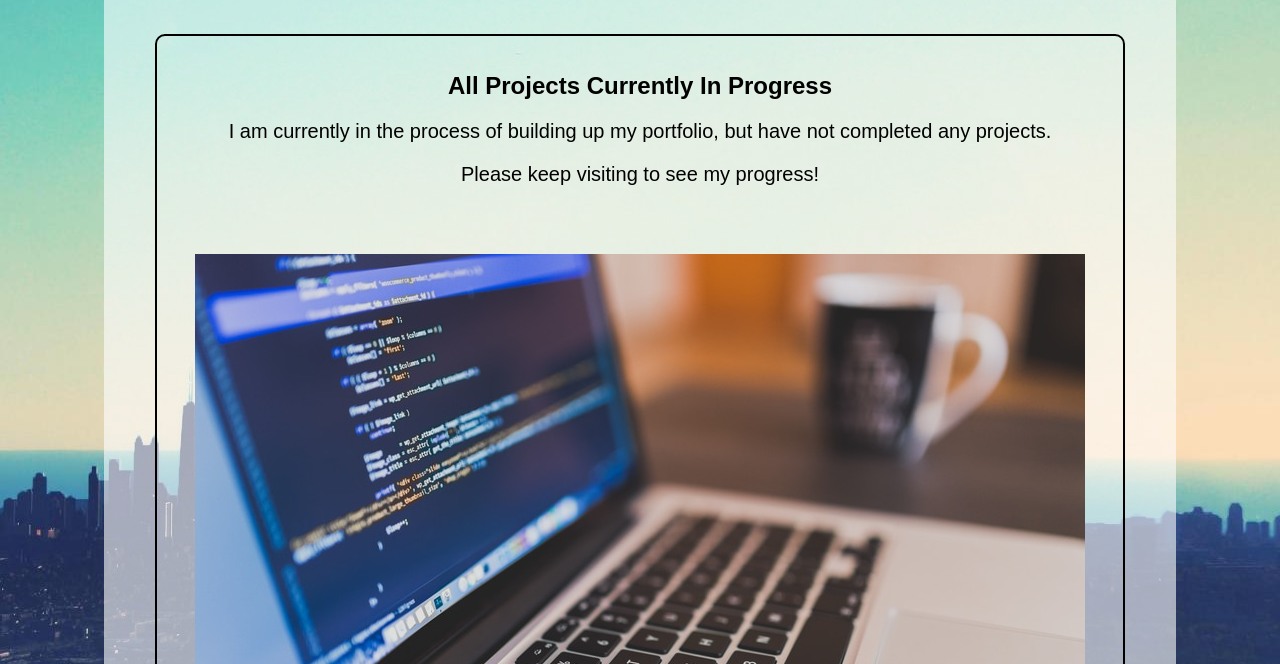
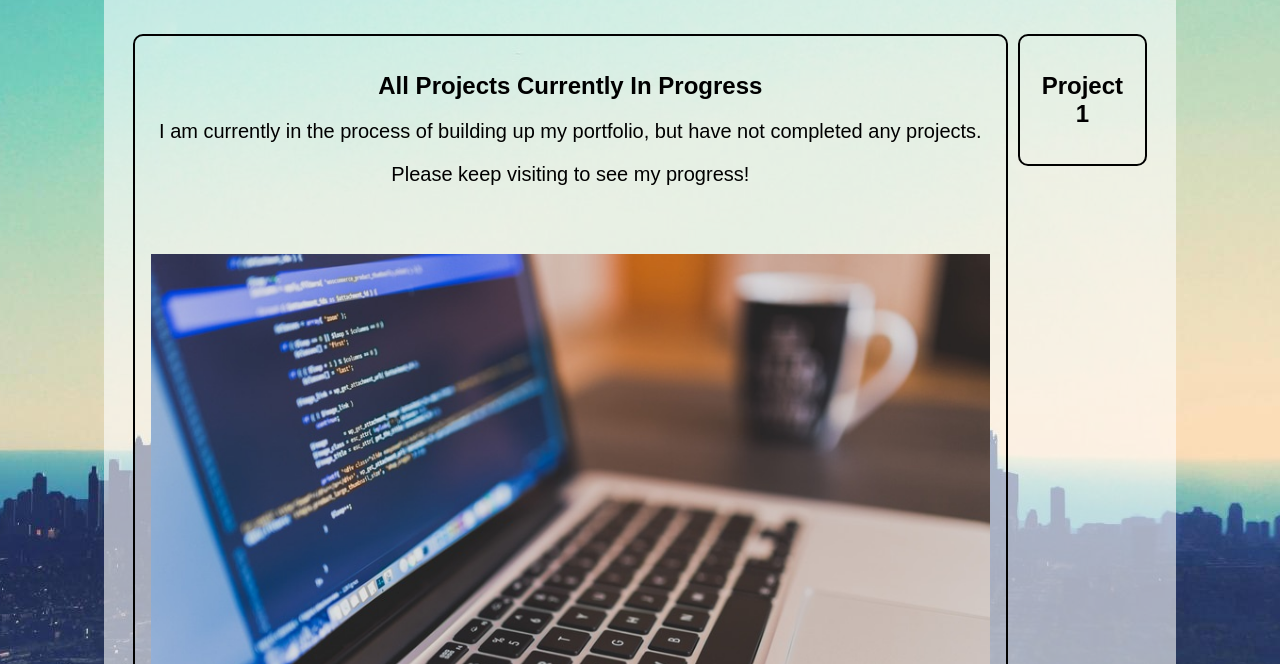
Before and after one commit to tcl819/ThomasLee.github.io, a plain HTML site: page projects.html in a window 1280 px wide. Shown: the part 136-800 px from the top of the page. Drawn offline with Linux system fonts and the light colour scheme.

Commit message:
project test

```diff
--- a/projects.html
+++ b/projects.html
@@ -35,6 +35,11 @@
           <img class="mt-30" src="images/coding.jpg" alt="Code on a Computer Screen"/>
         </div>
       </div>
+      <div class="col-2">
+        <div class="box">
+          <h2>Project 1</h2>
+        </div>
+      </div>
       <div class="col-1">
 
       </div>
```
